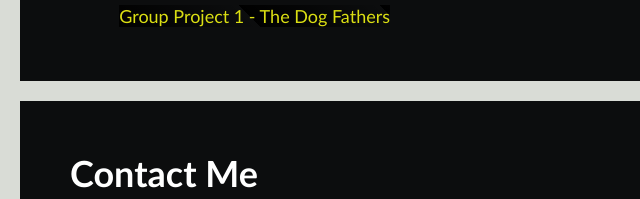
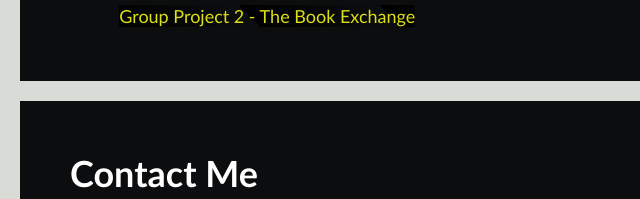
Before and after one commit to Izzie2021/IsmaelEspanaJrPortfolio, a plain HTML site: page index.html in a window 1280 px wide. Shown: the part 1702-1901 px from the top of the page, 0-640 px from the left. Drawn offline with Linux system fonts and the light colour scheme.

Commit message:
changed title to new project

```diff
--- a/index.html
+++ b/index.html
@@ -56,7 +56,7 @@
                 <a href="https://the-book-exchange.herokuapp.com/
                 " class="work-example" target="_blank">
                     <img src="./assets/images/TheBookExchange.PNG" alt="Image of Refactor Horiseon Marketing Page" />
-                    <p>Group Project 1 - The Dog Fathers</p>
+                    <p>Group Project 2 - The Book Exchange</p>
                 </a>
             </article>
             <article id="contact-me" class="content-article">
```
